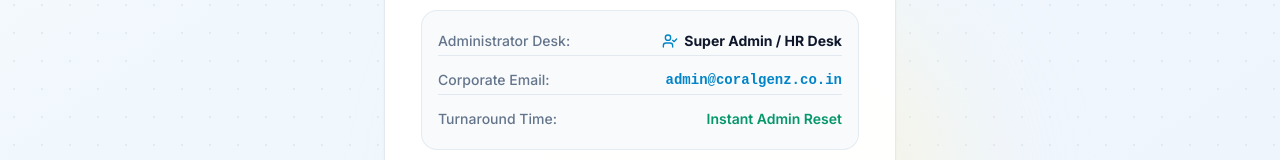
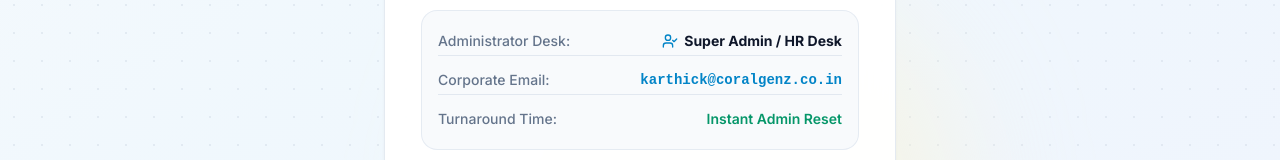
Before and after one commit to Karthick-Krishna/coralgenz-payrole, a Next.js app: page /forgot-password in a window 1280 px wide. Shown: the part 597-757 px from the top of the page. Built offline with nearby package versions, Linux system fonts and the light colour scheme; no server answers.

Commit message:
Update SuperAdmin contact email to karthick@coralgenz.co.in

```diff
--- a/app/forgot-password/page.tsx
+++ b/app/forgot-password/page.tsx
@@ -72,7 +72,7 @@ export default function ForgotPasswordPage() {
               </div>
               <div className="flex items-center justify-between py-1 border-b border-slate-200">
                 <span className="text-slate-500 font-medium">Corporate Email:</span>
-                <span className="font-mono font-bold text-sky-600">admin@coralgenz.co.in</span>
+                <span className="font-mono font-bold text-sky-600">karthick@coralgenz.co.in</span>
               </div>
               <div className="flex items-center justify-between py-1">
                 <span className="text-slate-500 font-medium">Turnaround Time:</span>
--- a/app/login/page.tsx
+++ b/app/login/page.tsx
@@ -280,7 +280,7 @@ export default function LoginPage() {
             </div>
             <div className="flex items-center justify-between py-1 border-b border-slate-200/60 dark:border-slate-800">
               <span className="text-slate-500 font-medium">Corporate Email:</span>
-              <span className="font-mono font-bold text-sky-600 dark:text-sky-400">admin@coralgenz.co.in</span>
+              <span className="font-mono font-bold text-sky-600 dark:text-sky-400">karthick@coralgenz.co.in</span>
             </div>
             <div className="flex items-center justify-between py-1">
               <span className="text-slate-500 font-medium">Turnaround Time:</span>
--- a/lib/demo/demo-data.ts
+++ b/lib/demo/demo-data.ts
@@ -24,7 +24,7 @@ export const DEMO_ORGANIZATION: Organization = {
   name: "Coralgenz Technologies Pvt. Ltd.",
   tagline: "Smart Payroll & Workforce Management",
   logoUrl: "/logo.png",
-  email: "admin@coralgenz.co.in",
+  email: "karthick@coralgenz.co.in",
   phone: "+91 422 456 7890",
   website: "https://coralgenz.co.in",
   address: "Tristar Tower, 2nd Floor, Avinashi Road, Peelamedu",
```
